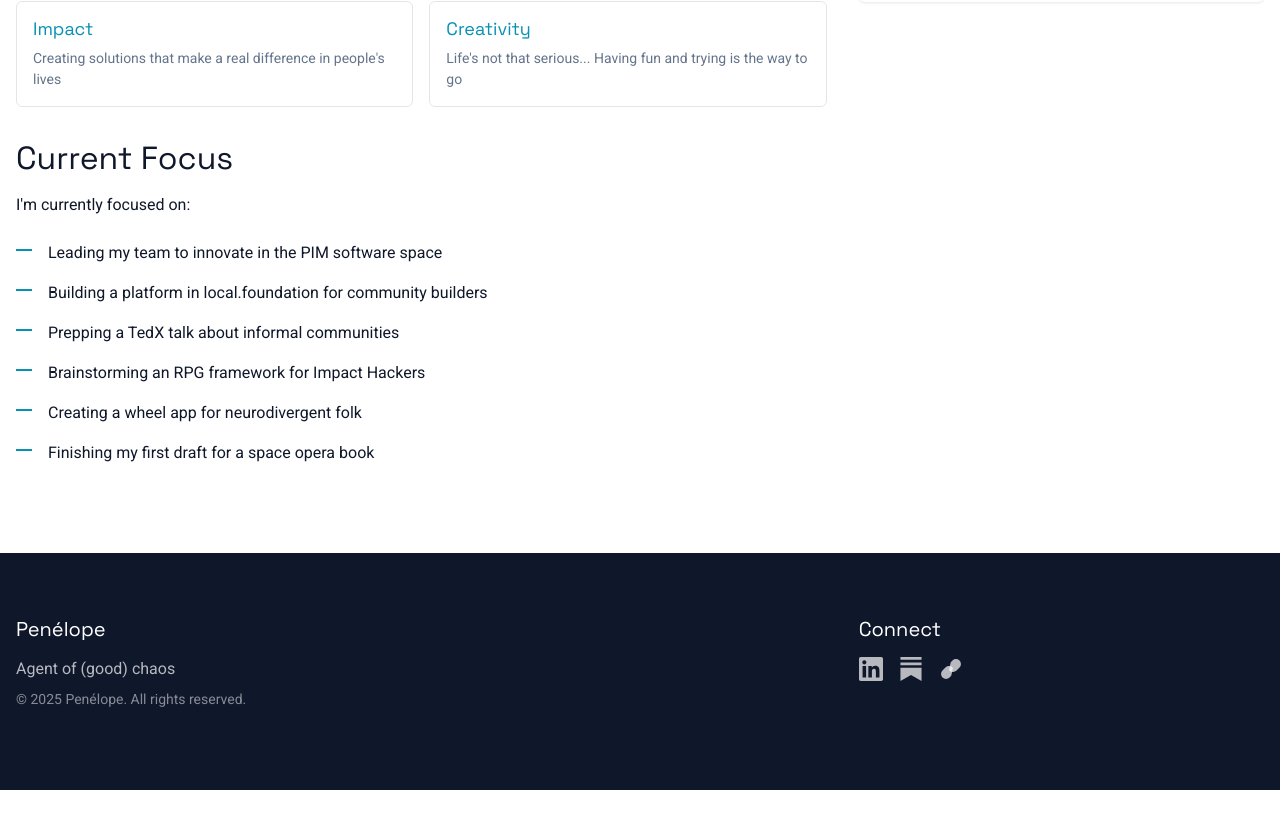
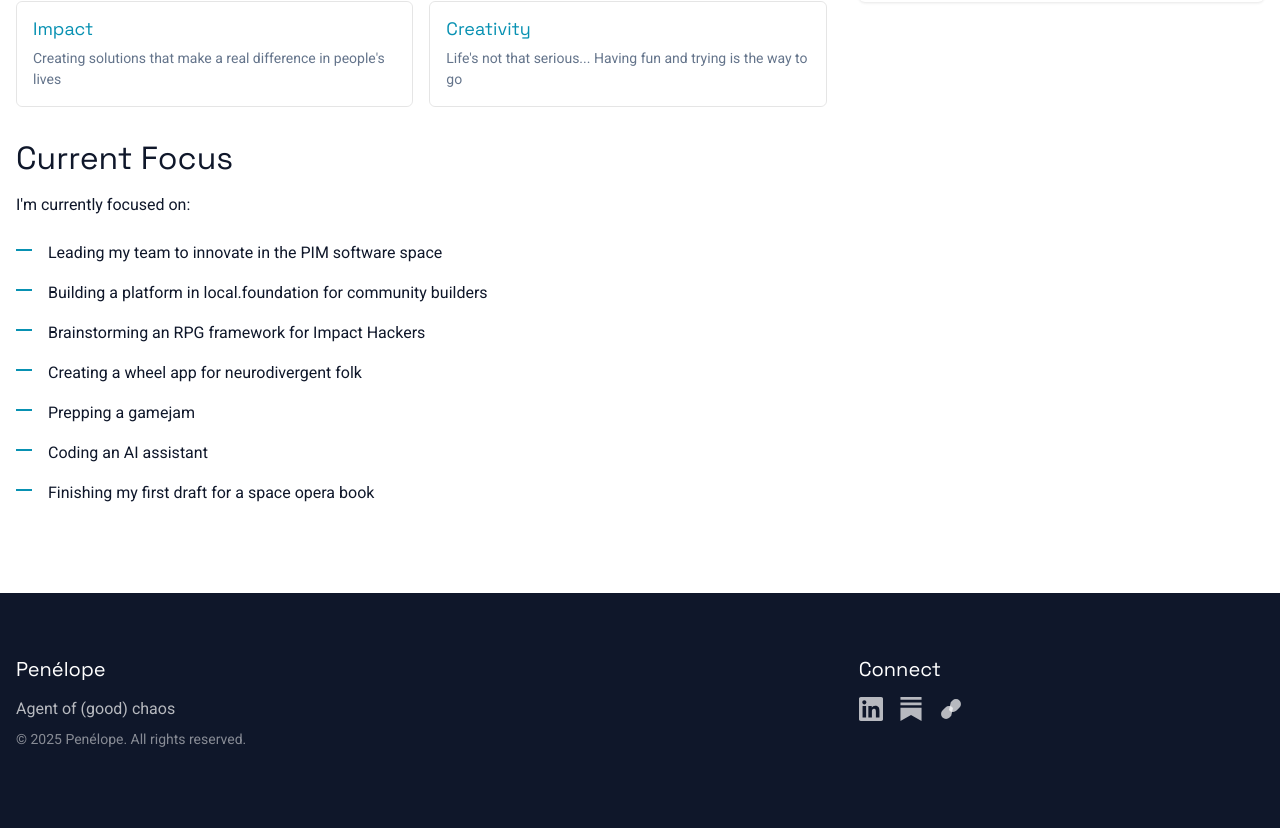
Before and after one commit to penelopeg/penelopeg.github.io, a SvelteKit app: page /about in a window 1280 px wide. Shown: the part 1050-1878 px from the top of the page. Before the commit the page ends 1840 px from the top, so only its background shows below. Built offline with nearby package versions, Linux system fonts and the light colour scheme.

Commit message:
fix typo update current tasks

```diff
--- a/src/routes/about/+page.svelte
+++ b/src/routes/about/+page.svelte
@@ -49,9 +49,10 @@
       <ul class="focus-list">
       <li>Leading my team to innovate in the PIM software space</li>
       <li>Building a platform in local.foundation for community builders</li>
-      <li>Prepping a TedX talk about informal communities</li>
       <li>Brainstorming an RPG framework for Impact Hackers</li>
       <li>Creating a wheel app for neurodivergent folk</li>
+      <li>Prepping a gamejam</li>
+      <li>Coding an AI assistant</li>
       <li>Finishing my first draft for a space opera book</li>
       </ul>
     </div>
@@ -93,7 +94,7 @@
         <!-- <a href="mailto:penelope@duck.com" class="button button-primary">
         Send Email
         </a> -->
-        <a href="https://zez.am/lepsie" class="button button-secondary">
+        <a href="https://zez.am/lepsies" class="button button-secondary">
         Connect Online
         </a>
       </div>
```
